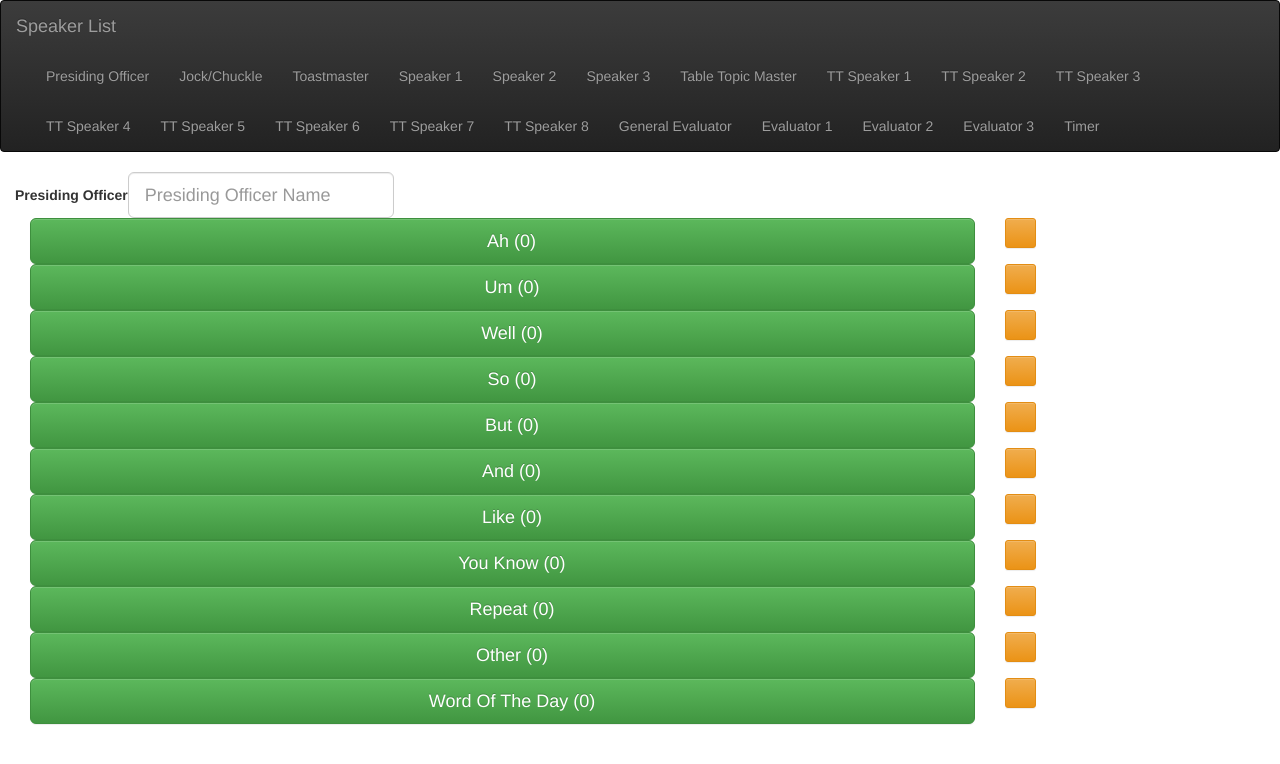
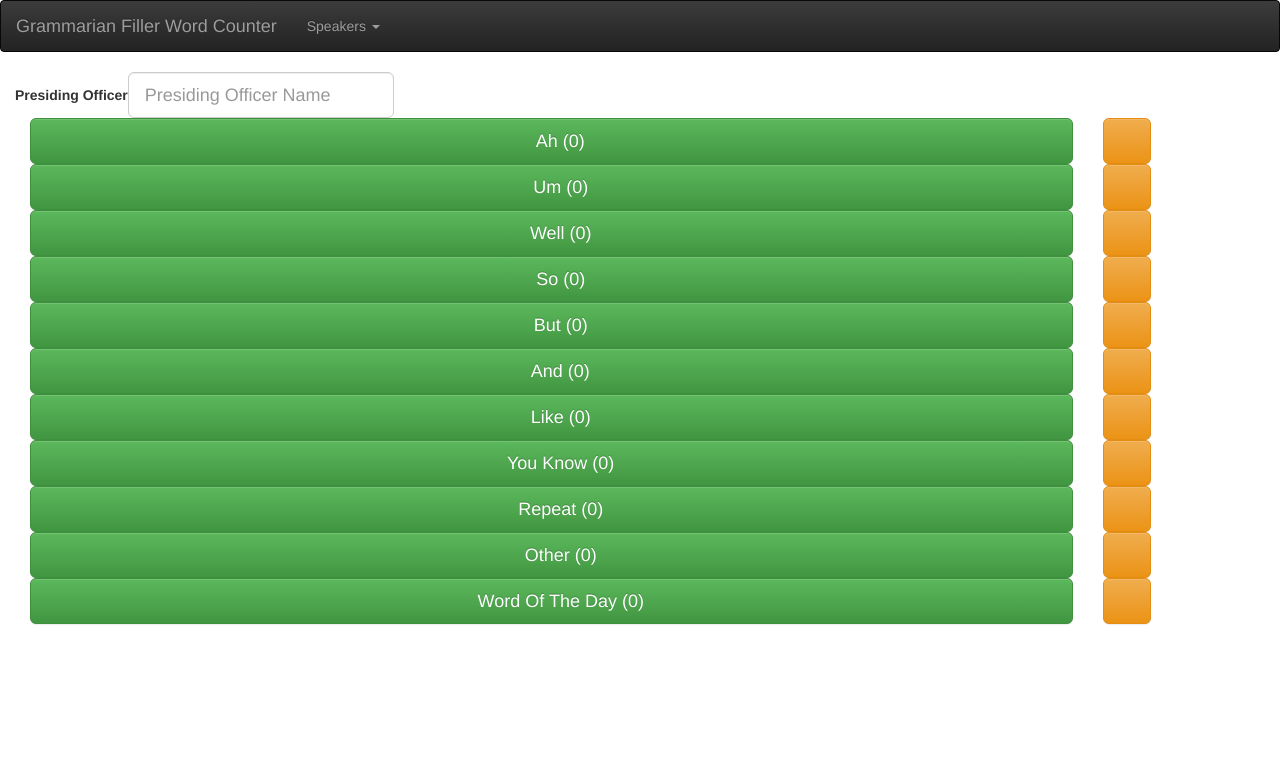
Before and after one commit to ripplejb/Toastmasters-Grammarian-Sheet, a React (Create React App) app: page / in a window 1280 px wide. Shown: the top 764 px of the page. Built offline with nearby package versions, Linux system fonts and the light colour scheme; a web font is replaced by a local one.

Commit message:
UI Changes. Make the form invisible when the menu drop down is open.

```diff
--- a/package.json
+++ b/package.json
@@ -6,6 +6,8 @@
     "react": "^16.6.1",
     "react-bootstrap": "^0.32.4",
     "react-dom": "^16.6.1",
+    "react-router": "^4.3.1",
+    "react-router-dom": "^4.3.1",
     "react-scripts": "2.1.1"
   },
   "scripts": {
--- a/src/App.js
+++ b/src/App.js
@@ -3,18 +3,25 @@ import './App.css';
 import {MainMenu} from "./components/MainMenu";
 import {speakers} from './data/list'
 import {GrammarianSheet} from "./components/GrammarianSheet";
+import {Collapse} from 'react-bootstrap'
 
 class App extends Component {
   constructor(props,context) {
     super(props, context);
     this.state = {
-      currentSpeaker: speakers.list[0]
-    }
+      currentSpeaker: speakers.list[0],
+      dropDownOpen: false
+    };
     this.handleRoleChange = this.handleRoleChange.bind(this);
+    this.handleDropDown = this.handleDropDown.bind(this);
   }
 
   findIndex(id) {
     return speakers.list.findIndex((speaker) => {return speaker.id === id});
+  }
+
+  handleDropDown() {
+    this.setState(prevState => ({currentSpeaker: prevState.currentSpeaker, dropDownOpen: !prevState.dropDownOpen}));
   }
 
   handleRoleChange(id) {
@@ -34,8 +41,11 @@ class App extends Component {
   render() {
     return (
       <div className="App">
-        <MainMenu data={speakers} handleSelect={this.handleRoleChange}/>
-        <GrammarianSheet speaker={this.state.currentSpeaker} onGrammarianSheetChange={(speaker) => this.handleGrammarianSheetChange(speaker)}/>
+        <MainMenu data={speakers} handleSelect={this.handleRoleChange} handleDropDown={() => this.handleDropDown()}/>
+        {!this.state.dropDownOpen ?
+          <GrammarianSheet speaker={this.state.currentSpeaker} onGrammarianSheetChange={(speaker) => this.handleGrammarianSheetChange(speaker)}/> :
+          null }
+
       </div>
     );
   }
--- a/src/components/FillerWord.js
+++ b/src/components/FillerWord.js
@@ -45,7 +45,7 @@ export class FillerWord extends Component {
     return  <FormGroup>
       <Grid>
         <Row>
-          <Col xs={10} md={10} sm={10}>
+          <Col xs={11} md={11} sm={11}>
             <Button bsSize="large" bsStyle={FillerWord.getStyle(this.props.filler.count)} onClick={() => {
               this.addCount(this.props.filler)
             }} block>
@@ -53,8 +53,8 @@ export class FillerWord extends Component {
               <Glyphicon glyph="plus-sign"/> {this.props.filler.filler} ({this.props.filler.count})
             </Button>
           </Col>
-          <Col xs={2} md={2} sm={2}>
-            <Button bsSize="small" bsStyle='warning' onClick={() => {
+          <Col xs={1} md={1} sm={1}>
+            <Button bsSize="large" bsStyle='warning' onClick={() => {
               this.minusCount(this.props.filler)
             }} >
               <Glyphicon glyph="minus-sign"/>
--- a/src/components/GrammarianSheet.js
+++ b/src/components/GrammarianSheet.js
@@ -1,5 +1,5 @@
 import React, {Component} from 'react';
-import {Form, FormGroup, Col, FormControl, Glyphicon, Button, Grid, Row, Label, ControlLabel} from 'react-bootstrap';
+import {Form, FormGroup, Col, FormControl, ControlLabel} from 'react-bootstrap';
 import {FillerWord} from "./FillerWord";
 
 
--- a/src/components/MainMenu.js
+++ b/src/components/MainMenu.js
@@ -1,33 +1,38 @@
 import React, {Component} from 'react';
-import {Nav, Navbar, NavItem} from 'react-bootstrap';
+import {NavDropdown, Navbar, MenuItem, Nav} from 'react-bootstrap';
 import '../assets/css/bootstrap.min.css';
 import '../assets/css/bootstrap-theme.min.css';
 
 export class MainMenu extends Component {
+
+  constructor(props) {
+    super(props)
+  }
+
+
   render() {
     return (
       <Navbar fluid inverse collapseOnSelect defaultExpanded>
         <Navbar.Header>
           <Navbar.Brand>
-            <a href="#">Speaker List</a>
+            <a href="#">Grammarian Filler Word Counter</a>
           </Navbar.Brand>
-          <Navbar.Toggle />
         </Navbar.Header>
-        <Navbar.Collapse >
-        <Nav>
+          <Nav>
+        <NavDropdown title="Speakers" class="dropdown-menu" onToggle={() => this.props.handleDropDown()}>
           {
             this.props.data.list.map((speaker) => {
-              return <NavItem eventKey={speaker.id} onClick={
+              return <MenuItem eventKey={1 + (speaker.id/10)} onClick={
                 () => {
                   this.props.handleSelect(speaker.id)
                 }
               }>
                 {speaker.title}
-              </NavItem>
+              </MenuItem>
             })
           }
+        </NavDropdown>
         </Nav>
-        </Navbar.Collapse>
       </Navbar>
     )
   }
--- a/src/index.js
+++ b/src/index.js
@@ -4,7 +4,8 @@ import './index.css';
 import App from './App';
 import * as serviceWorker from './serviceWorker';
 
-ReactDOM.render(<App />, document.getElementById('root'));
+ReactDOM.render(<App />,
+  document.getElementById('root'));
 
 // If you want your app to work offline and load faster, you can change
 // unregister() to register() below. Note this comes with some pitfalls.
```
Also changed, not shown: src/components/menu.png (deleted), 1 other file (tests, documents, lock files or other folders).
